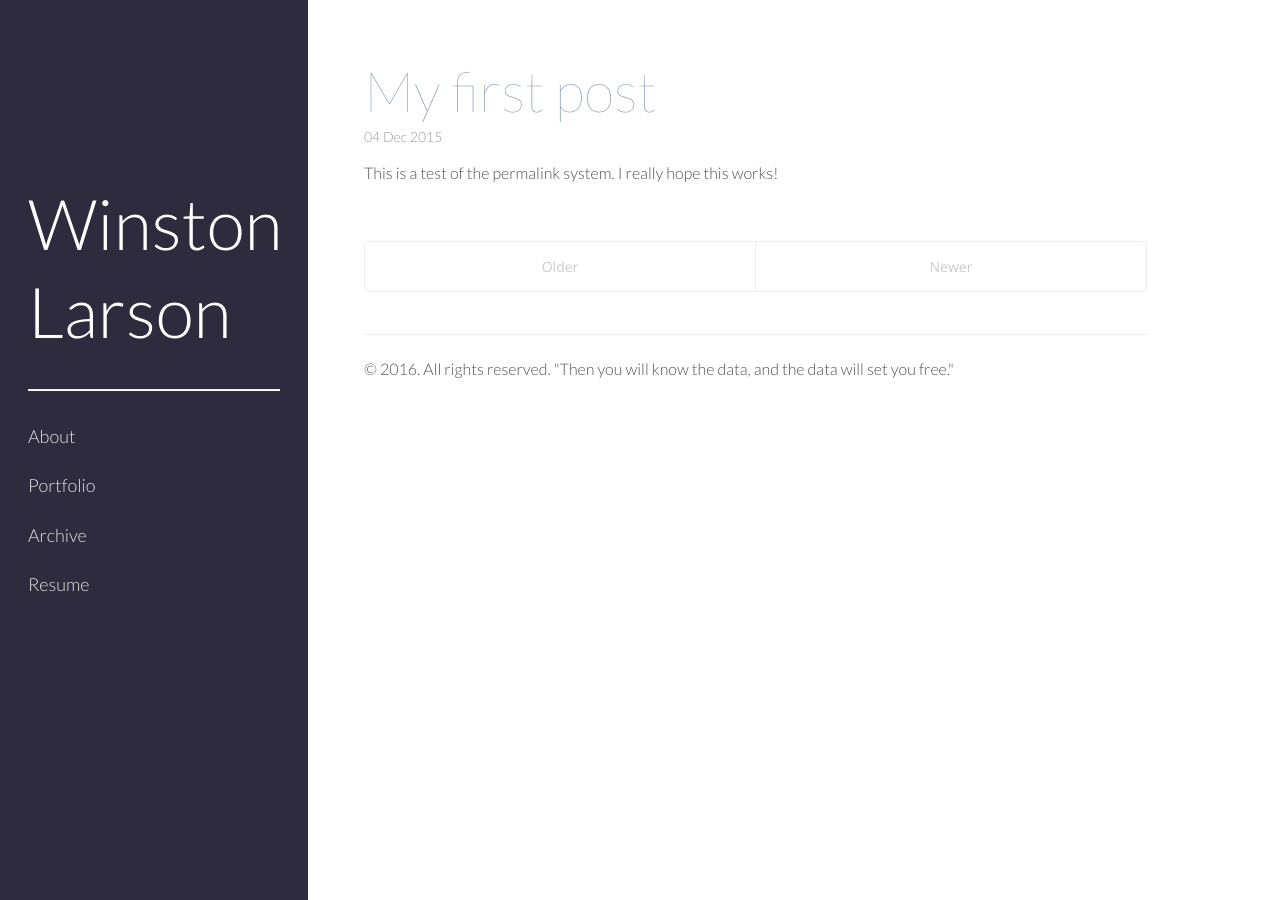
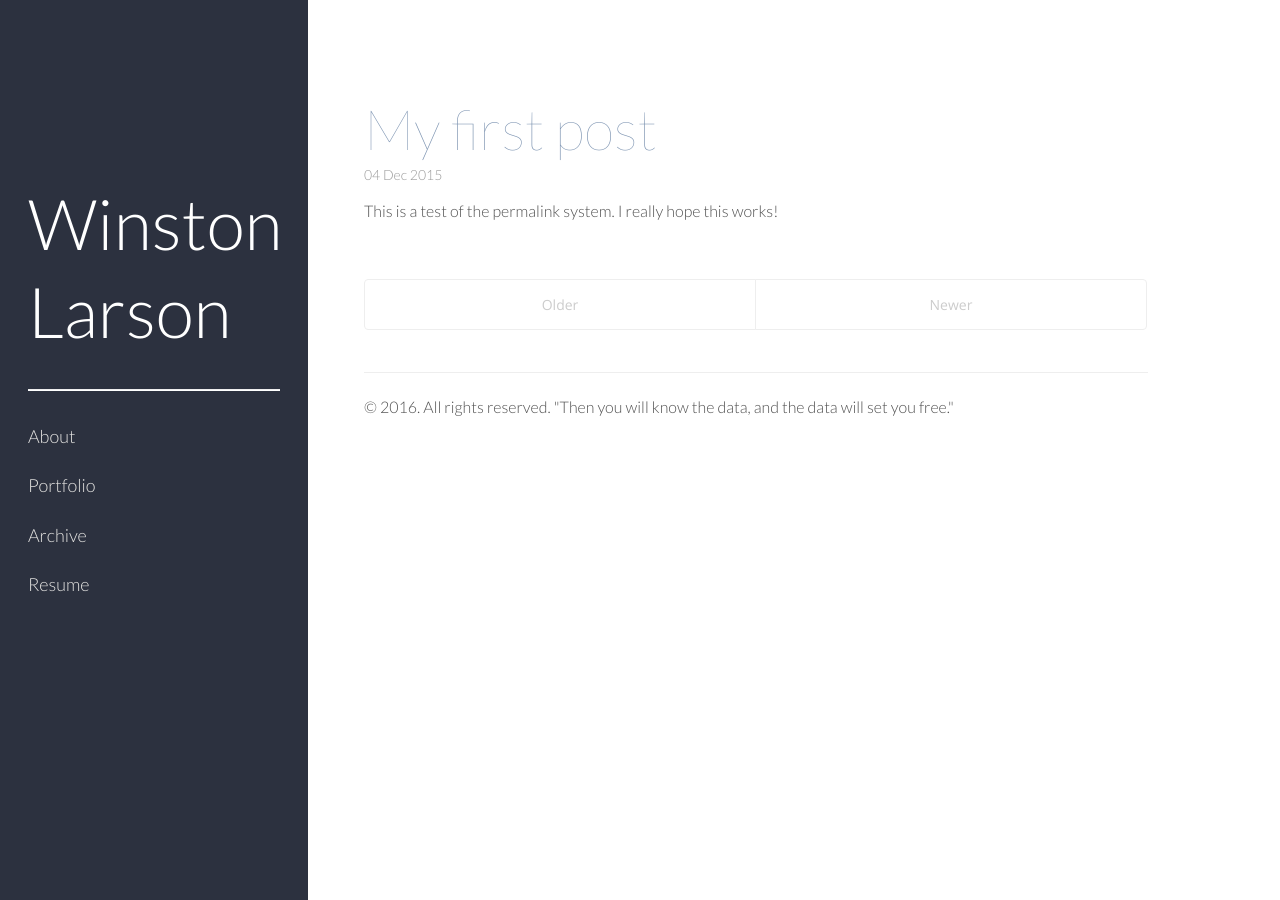
Before and after one commit to winstonlarson/old_website, a Jekyll site: the page built from index.html, in a window 1280 px wide. Built offline with Jekyll 4.4.1, drawn with Linux system fonts in a browser that asks for light colours; some web fonts are replaced; the list of posts is cut into pages by our own code.

Commit message:
changed colors

```diff
--- a/public/css/hyde.css
+++ b/public/css/hyde.css
@@ -40,6 +40,11 @@
   h1,h2,h3,h4,h5,h6 {
     font-weight: 100;
   }
+  .page-title,
+  .post-title,
+  .post-title a {
+    font-weight: 100;
+  }
 }
 
 
@@ -54,7 +59,7 @@
   text-align: left;
   padding: 2rem 1rem;
   color: rgba(255,255,255,.5);
-  background-color: #2F2B3F;
+  background-color: #2C313F;
 }
 @media (min-width: 48em) {
   .sidebar {
--- a/public/css/poole.css
+++ b/public/css/poole.css
@@ -64,10 +64,14 @@
   -webkit-text-size-adjust: 100%;
       -ms-text-size-adjust: 100%;
 }
+a, h1, h2, h3, h4, h5, h6, .page-title,
+.post-title,
+.post-title a {
+  color: #7B92B0;
+}
 
 /* No `:visited` state is required by default (browsers will use `a`) */
 a {
-  color: #7B92B0;
   text-decoration: none;
 }
 a strong {
@@ -85,7 +89,6 @@
   margin-bottom: .5rem;
   font-weight: 300;
   line-height: 1.25;
-  color: #7B92B0;
   text-rendering: optimizeLegibility;
 }
 h1 {
@@ -346,14 +349,7 @@
 .post-title,
 .post-title a {
   color: #7B92B0;
-  font-weight:100;
-  font-size: 4rem;
-}
-.page-title,
-.post-title {
-  margin-top: 0;
-  color: #7B92B0;
-  font-weight:100;
+  font-weight:300;
   font-size: 4rem;
 }
 
```
